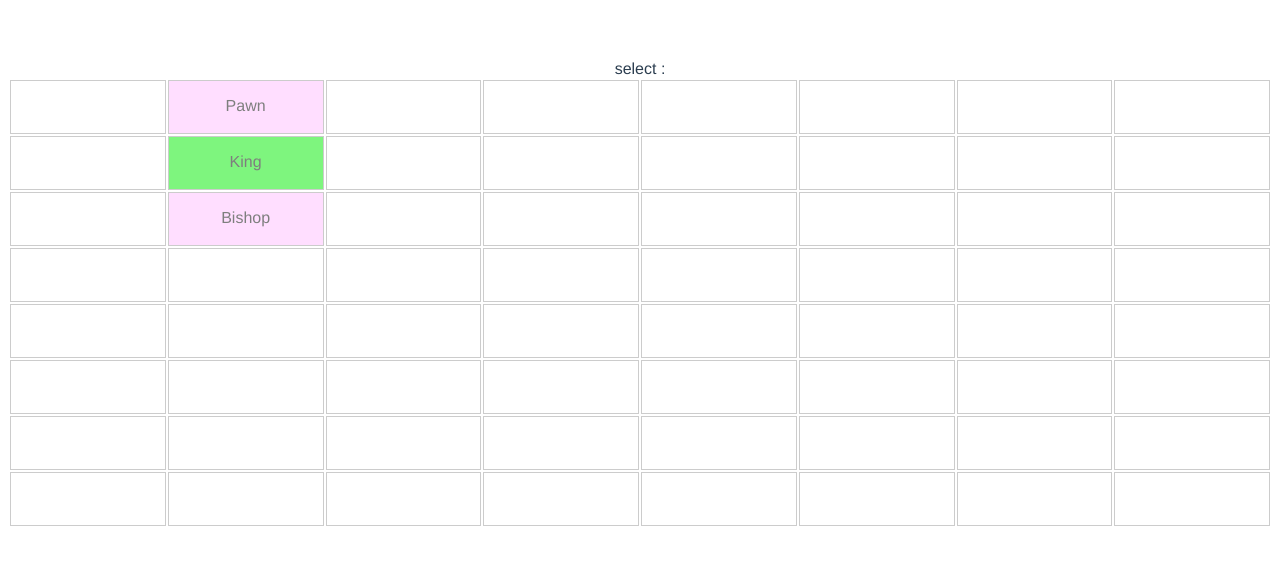
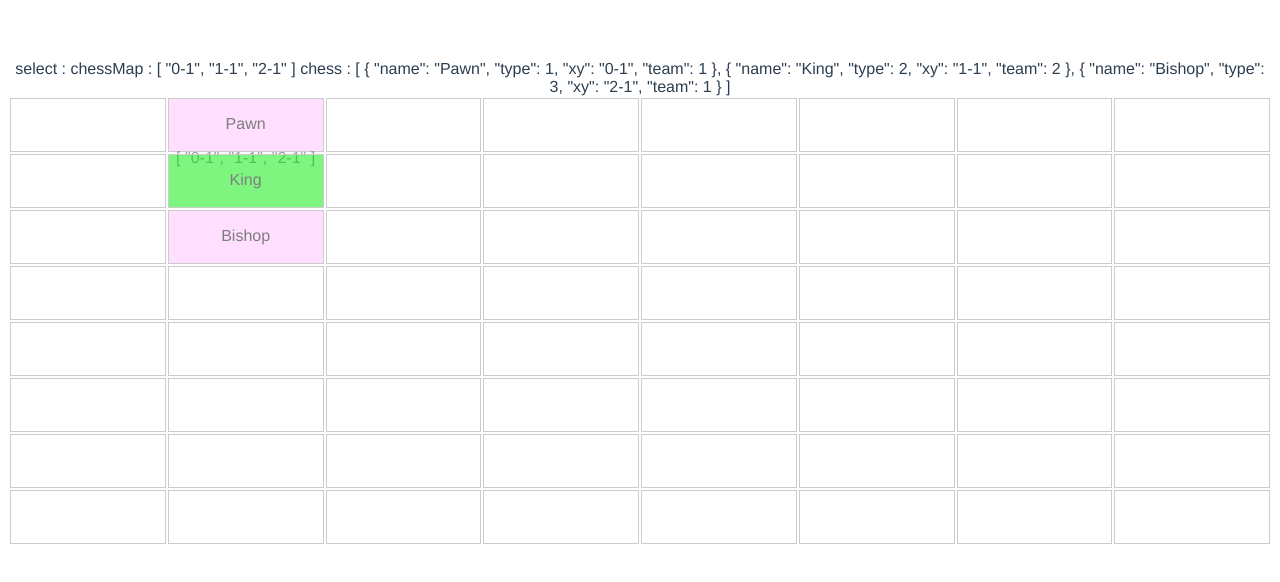
Before and after one commit to seanhao/chess, a Vue app: page / in a window 1280 px wide. Shown: the top 582 px of the page. Built offline with nearby package versions, Linux system fonts and the light colour scheme.

Commit message:
feat: chessMap pass to chessType

```diff
--- a/src/components/Board.vue
+++ b/src/components/Board.vue
@@ -1,6 +1,8 @@
 <template>
   <div>
     select : {{ selectId }}
+    chessMap : {{ chessMap }}
+    chess : {{ chess }}
     <!-- parent: <input type="text" v-model.number="parent_prop"> -->
     <!-- from child: {{ child_emit }} -->
     <!-- <input type="text" v-model="parent_prop"> -->
@@ -25,7 +27,7 @@
 <script>
 import Chess from './Chess.vue'
 import Step from './Step.vue'
-import { ref, reactive, provide } from 'vue'
+import { ref, reactive, provide, onMounted, watchEffect } from 'vue'
 
 export default {
   name: 'Board',
@@ -37,6 +39,28 @@ export default {
     const chess = reactive([{name: 'Pawn', type: 1, xy: '0-1', team: 1},
                             {name: 'King', type: 2, xy: '1-1', team: 2},
                             {name: 'Bishop', type: 3, xy: '2-1', team: 1},])
+
+    let chessMap = reactive([])
+
+    const renewChessMap = () => {
+        console.log('OOOOOOO renewChessMap')
+        chessMap = []
+        chess.forEach((element) => {
+
+          chessMap.push(element.xy)
+
+        })
+        console.log(chessMap)
+    }
+    chess.forEach((element) => {
+
+        chessMap.push(element.xy)
+
+      })
+
+
+
+    provide('chessMap', chessMap)
 
     let step = reactive([])
 
@@ -182,6 +206,7 @@ export default {
                   selectId.value = ""
                   step = []
 
+                renewChessMap()
                 //RECORDER
               }
 
@@ -221,6 +246,8 @@ export default {
       selectId,
       selectToMove,
       getRange,
+      chessMap,
+      chess,
     }
   }
 }
--- a/src/components/chess/Pawn.vue
+++ b/src/components/chess/Pawn.vue
@@ -1,7 +1,7 @@
 <template>
   <div @click="passRange">
       <p>Pawn</p>
-      <!-- {{ pos }} -->
+      {{ chessMap }}
   </div>
 </template>
 
@@ -20,7 +20,9 @@ export default {
 
       console.log('Pawn prop', props.chessProp)
       // const pos = inject('pos')
+      const chessMap = inject('chessMap')
 
+      console.log('++++++chessMap :', chessMap)
       const range = (xy) => {
         console.log('xy: ', xy)
         let x = parseInt(xy.split('-')[0])
@@ -42,6 +44,7 @@ export default {
       return {
       passRange,
       // pos,
+      chessMap,
       }
     },
 
```
